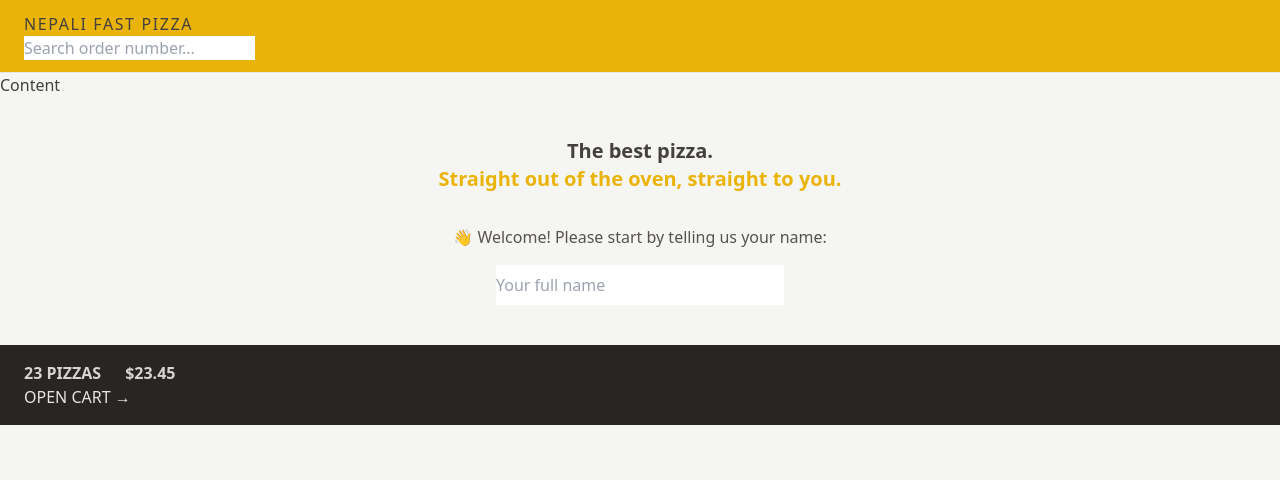
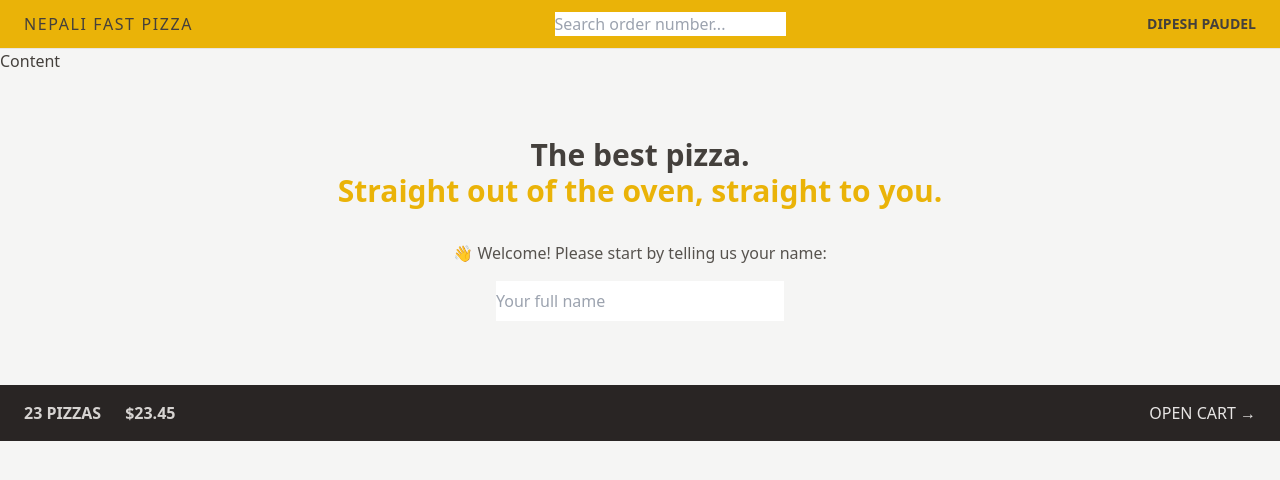
Before and after one commit to paudeldipesh/react-nepali-fast-pizza, a React (Vite) app: page / in a window 1280 px wide. Shown: the top 480 px of the page. Built offline with nearby package versions, Linux system fonts and the light colour scheme.

Commit message:
add flexbox

```diff
--- a/src/features/cart/CartOverview.jsx
+++ b/src/features/cart/CartOverview.jsx
@@ -2,7 +2,7 @@
 
 function CartOverview() {
   return (
-    <div className="bg-stone-800 px-4 py-4 text-sm uppercase text-stone-200 sm:px-6 md:text-base">
+    <div className="flex items-center justify-between bg-stone-800 px-4 py-4 text-sm uppercase text-stone-200 sm:px-6 md:text-base">
       <p className="space-x-4 font-semibold text-stone-300 sm:space-x-6">
         <span>23 pizzas</span>
         <span>$23.45</span>
--- a/src/features/user/Username.jsx
+++ b/src/features/user/Username.jsx
@@ -1,3 +1,5 @@
 export default function Username() {
-  return <div className="hidden text-sm font-semibold">Dipesh Paudel</div>;
+  return (
+    <div className="hidden text-sm font-semibold md:block">Dipesh Paudel</div>
+  );
 }
--- a/src/ui/Header.jsx
+++ b/src/ui/Header.jsx
@@ -4,7 +4,7 @@
 
 export default function Header() {
   return (
-    <header className="border-b border-stone-200 bg-yellow-500 px-4 py-3 uppercase sm:px-6">
+    <header className="flex items-center justify-between border-b border-stone-200 bg-yellow-500 px-4 py-3 uppercase sm:px-6">
       <Link to="/" className="tracking-widest">
         Nepali Fast Pizza
       </Link>
--- a/src/ui/Home.jsx
+++ b/src/ui/Home.jsx
@@ -2,8 +2,8 @@
 
 export default function Home() {
   return (
-    <div className="my-10 text-center">
-      <h1 className="mb-8 text-xl font-semibold">
+    <div className="my-10 text-center sm:my-16">
+      <h1 className="mb-8 text-xl font-semibold md:text-3xl">
         The best pizza.
         <br />
         <span className="text-yellow-500">
```
